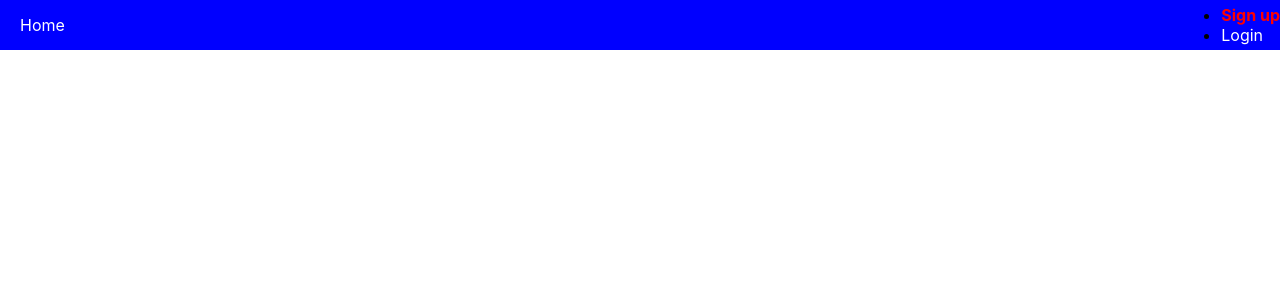
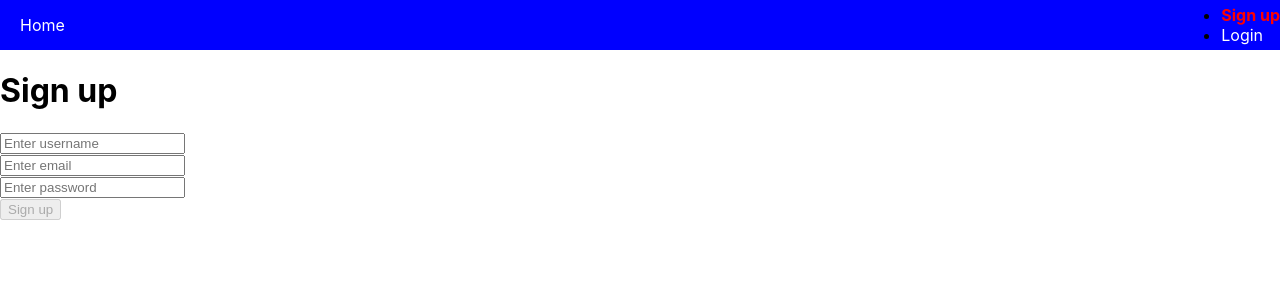
Before and after one commit to jcgould48/redux-a-center-front, a React (Create React App) app: page /sign-up in a window 1280 px wide. Shown: the top 300 px of the page. Built offline with nearby package versions, Linux system fonts and the light colour scheme.

Commit message:
signup complete but has cors related issue

```diff
--- a/src/Components/Signup/Signup.js
+++ b/src/Components/Signup/Signup.js
@@ -1,5 +1,11 @@
 import React, { Component } from 'react'
 import { connect } from 'react-redux'
+import {checkToken} from '../PrivateRoute/CheckToken'
+import { successToast, failureToast } from '../Toastify/Toast';
+import { signupApi } from '../redux/actions/authUserActions'
+import validator from 'validator'
+import InputGroup from '../SharedGroup/InputGroup';
+import ButtonGroup from '../SharedGroup/ButtonGroup'
 
 export class Signup extends Component {
     state = {
@@ -48,21 +54,164 @@ export class Signup extends Component {
             },
         },
     };
+    componentDidMount(){
+        if(checkToken()) {
+            this.props.history.push('/items')
+        }
+    };
+    checkInputValidation = (errorState, inputName, inputValue) => {
+        switch (inputName) {
+            case "username":
+                let validatedUsername;
+                validatedUsername = validator.matches(
+                    inputValue,
+                    /^[a-zA-Z0-9]{1,20}$/
+                );
+                if (!validatedUsername) {
+                    errorState.usernameError.noError = validatedUsername;
+                    errorState.usernameError.message = "cannot contain special characters and minimum of 2 and maximum of 20 characters";
+                    return errorState;
+                } else {
+                    errorState.usernameError.noError = validatedUsername;
+                    errorState.usernameError.message = "";
+                    return errorState;
+                }
+            case "email":
+                let validatedEmail;
+                validatedEmail = validator.isEmail(inputValue);
+                if (!validatedEmail) {
+                    errorState.emailError.noError = validatedEmail;
+                    errorState.emailError.message = "It must be an email";
+                    return errorState;
+                } else {
+                    errorState.emailError.noError = validatedEmail;
+                    errorState.emailError.message = "";
+                    return errorState;
+                }
+            case "password":
+                let validatedPassword = true;
+                if (!validatedPassword) {
+                    errorState.passwordError.noError = validatedPassword;
+                    errorState.passwordError.message = "Minimum eight characters, at least one letter, one number and one special character";
+                    return errorState;
+                } else {
+                    errorState.passwordError.noError = validatedPassword;
+                    errorState.passwordError.message = "";
+                    return errorState;
+                }
+            default:
+                return errorState;
+        }
+    };
+    onChange = (event) => {
+        let inputForm = {
+            ...this.state.formSetting,
+        };
+        inputForm[event.target.name].value = event.target.value;
+        let isValidatedCheck = this.checkInputValidation(
+            this.state.validate,
+            event.target.name,
+            event.target.value
+        );
+        inputForm["username"].error = isValidatedCheck.usernameError;
+        inputForm["email"].error = isValidatedCheck.emailError;
+        inputForm["password"].error = isValidatedCheck.passwordError;
+        this.setState({
+            validate: isValidatedCheck,
+        });
+        if (
+            inputForm["email"].error.noError === false ||
+            inputForm["password"].error.noError === false ||
+            inputForm["username"].error.noError === false
+        ) {
+            this.setState({
+                canSubmit: true,
+            });
+            return;
+        }
+        if (
+            inputForm["email"].error.noError === true &&
+            inputForm["password"].error.noError === true &&
+            inputForm["username"].error.noError
+        ) {
+            this.setState({
+                canSubmit: false,
+            });
+            return;
+        } else {
+            this.setState({
+                ...this.state,
+                formConfig: inputForm,
+            });
+            return;
+        }
+    };
+    onSubmit = async (event) => {
+        event.preventDefault();
+        const { email, password, username } = this.state.formConfig;
+        try {
+            let inputForm = {
+                ...this.state.formSetting,
+            };
+            await this.props.signupApi({
+                email: email.value,
+                password: password.value,
+                username: username.value
+            })
+            successToast("Welcome, please login!");
+            inputForm["email"].value = "";
+            inputForm["password"].value = "";
+            inputForm["username"].value = "";
+            this.setState({
+                ...this.state,
+                formSetting: inputForm,
+                onSubmit: false,
+            });
+        } catch (e) {
+            failureToast(e);
+        }
+    };
     render() {
+        const {canSubmit, formSetting} = this.state
+        let inputArray = []
+        for (let key in formSetting) {
+            inputArray.push({
+                formSetting: formSetting[key]
+            })
+        }
         return (
             <div>
-
+                <h1>Sign up</h1>
+                <form className="signup-form" onSubmit={this.onSubmit}>
+                    {inputArray.map((element) => {
+                        const {
+                            formSetting: {name, placeholder, value, error}
+                        } = element
+                        return (
+                            <InputGroup
+                                key={name}
+                                name={name}
+                                placeholder={placeholder}
+                                onChange={this.onChange}
+                                value={value}
+                                error={error}
+                                type={name}
+                            />
+                        )
+                    })}
+                    <ButtonGroup
+                        buttonStyle="form-button"
+                        title="Sign up"
+                        disabled={canSubmit}
+                    />
+                </form>
             </div>
         )
     }
 }
 
-const mapStateToProps = (state) => ({
+const mapStateToProps = (state) => ({})
 
-})
 
-const mapDispatchToProps = {
 
-}
-
-export default connect(mapStateToProps, mapDispatchToProps)(Signup)
+export default connect(mapStateToProps, { signupApi })(Signup)
```
